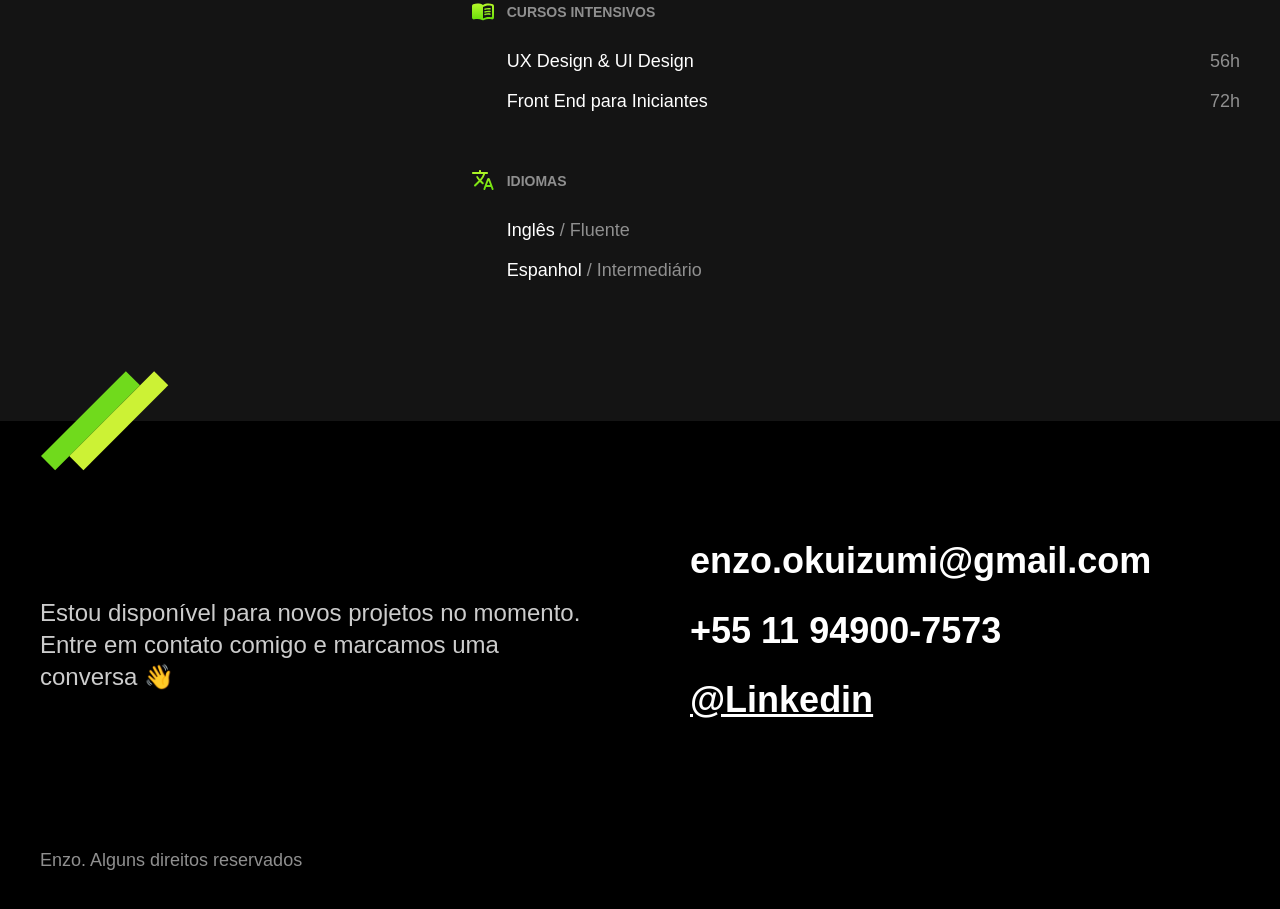
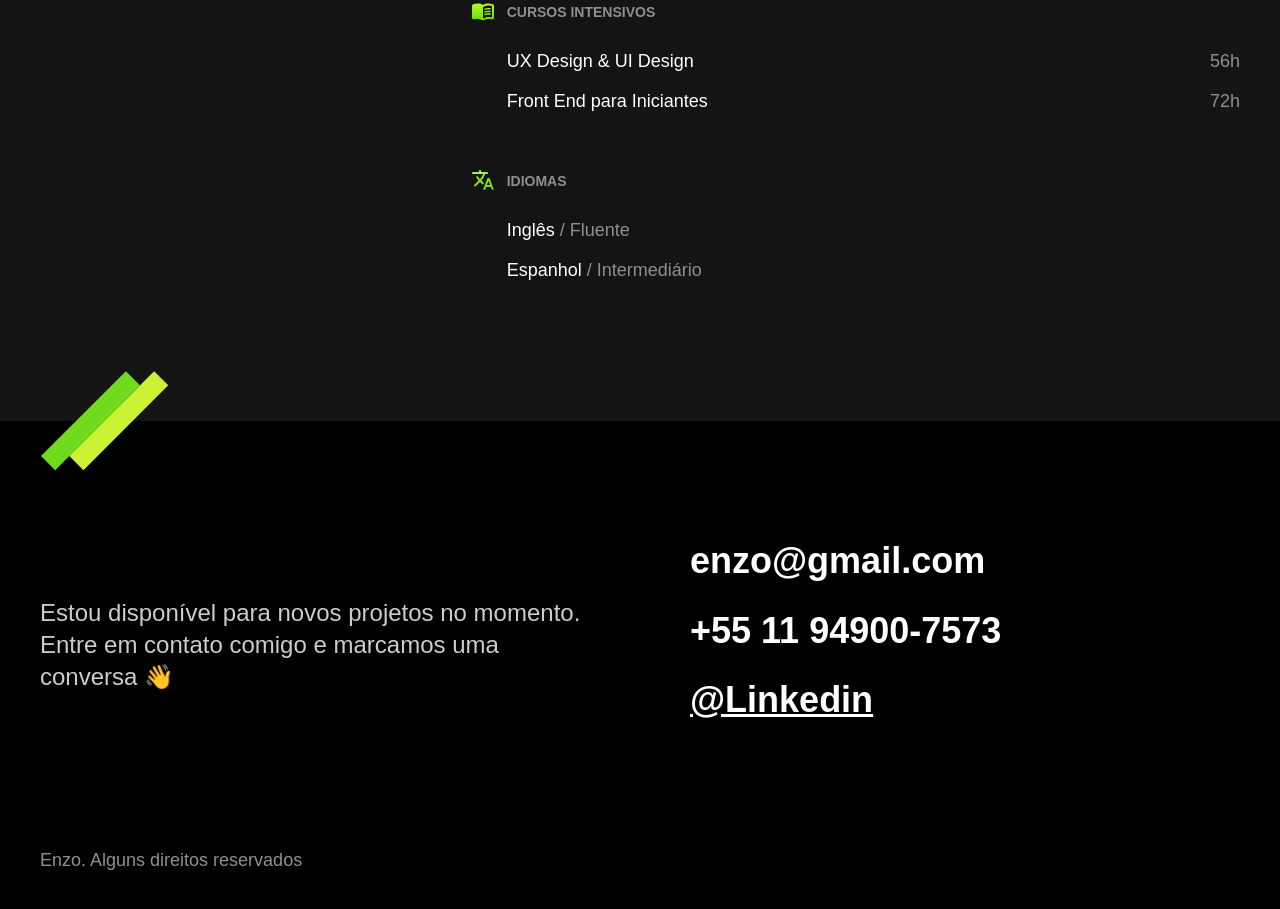
Before and after one commit to EnzoOkuizumiFiap/Origamid-Front-end, a plain HTML site: page F0219 - portfólio/index.html in a window 1280 px wide. Shown: the part 2000-2909 px from the top of the page. Drawn offline with Linux system fonts and the light colour scheme.

Commit message:
F0219 - Arrumando email muito grande

```diff
--- a/F0219 - portfólio/index.html
+++ b/F0219 - portfólio/index.html
@@ -131,7 +131,7 @@
         <div class="footer-container">
             <p class="footer-texto">Estou disponível para novos projetos no momento. Entre em contato comigo e marcamos uma conversa 👋</p>
             <ul class="footer-contato">
-                <li>enzo.okuizumi@gmail.com</li>
+                <li>enzo@gmail.com</li>
                 <li>+55 11 94900-7573</li>
                 <li><a href="#">@Linkedin</a></li>
             </ul>
```
